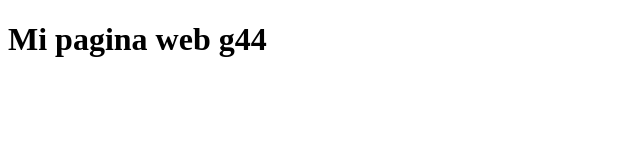
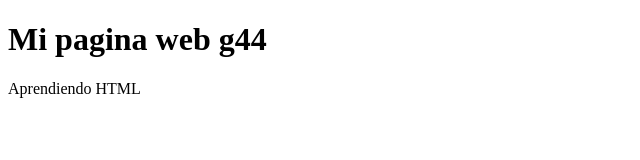
Before and after one commit to TatianaRozo09/proyectog5-g44, a plain HTML site: page index.html in a window 1280 px wide. Shown: the whole page, without its empty margins (0-640 px from the left). Drawn offline with Linux system fonts and the light colour scheme.

Commit message:
Crear parrafo en index

```diff
--- a/index.html
+++ b/index.html
@@ -8,5 +8,6 @@
 </head>
 <body>
     <h1>Mi pagina web g44</h1>
+    <p>Aprendiendo HTML</p>
 </body>
 </html>
```
